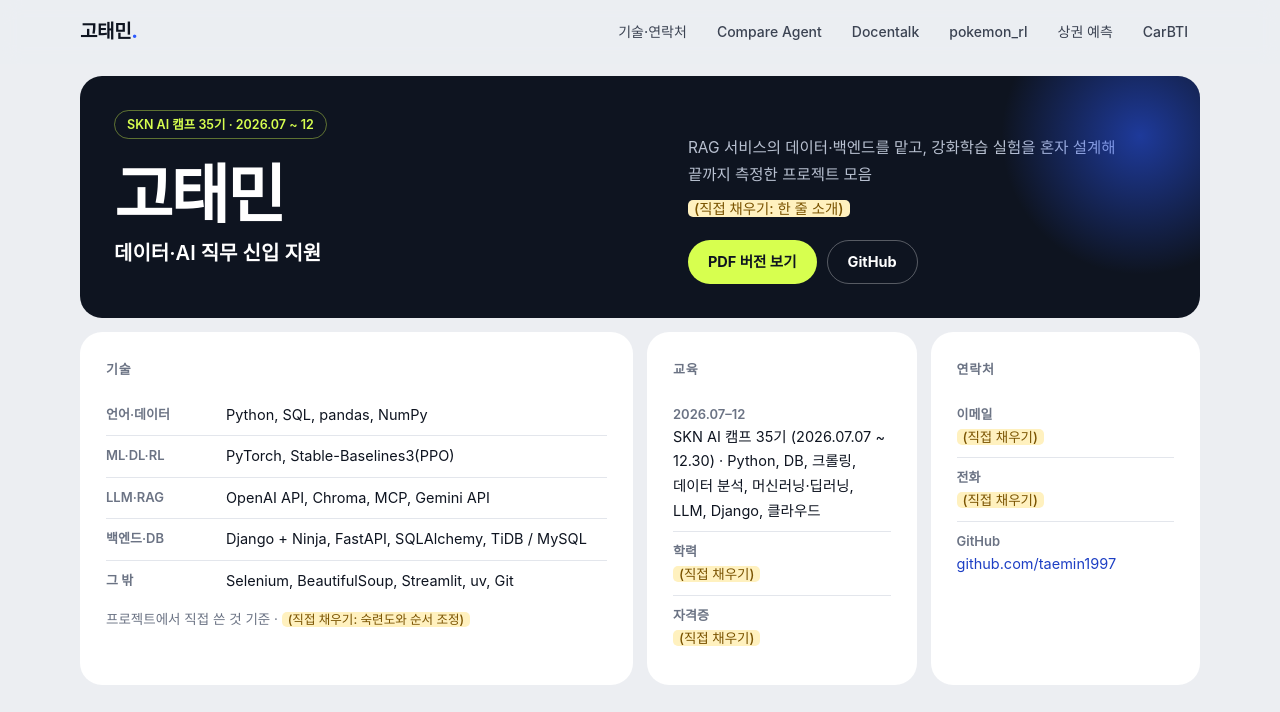
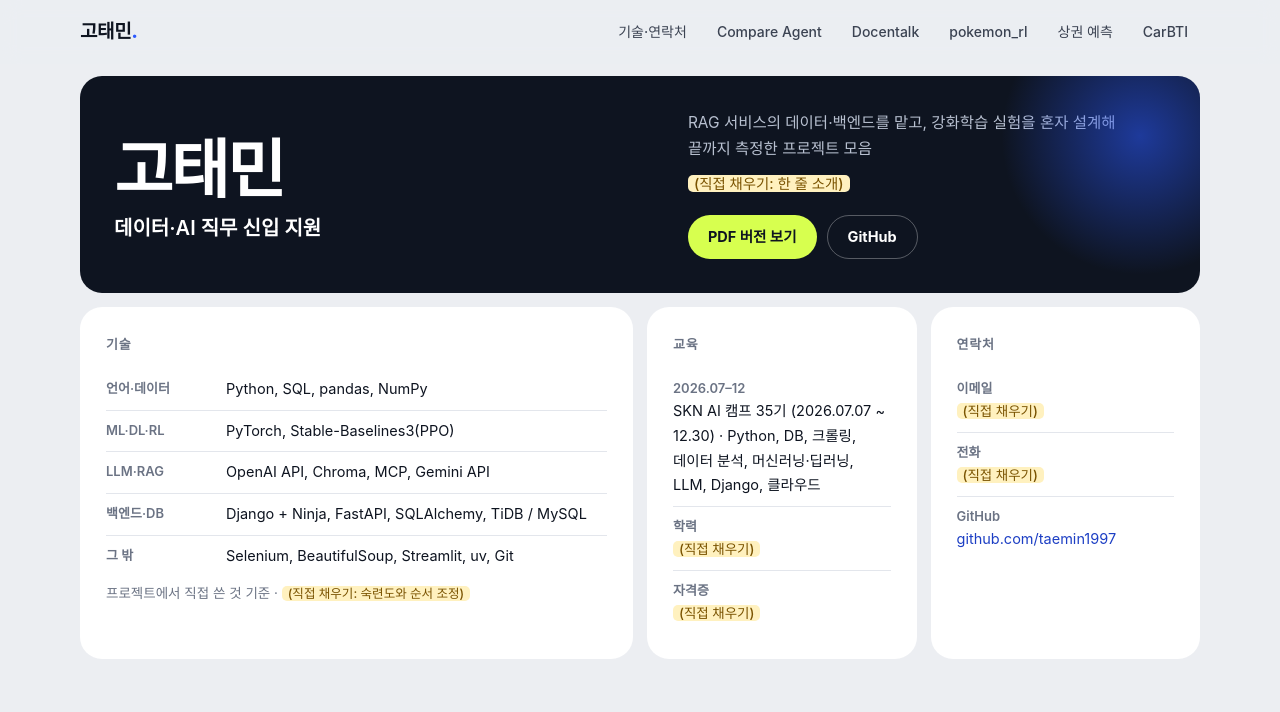
Before and after one commit to taemin1997/myPortfolio, a plain HTML site: page index.html in a window 1280 px wide. Shown: the top 712 px of the page. Drawn offline with Linux system fonts and the light colour scheme; a web font is replaced by a local one.

Commit message:
이름 칸의 캠프 기간 표시 제거
Co-Authored-By: Claude Opus 5.5 <noreply@anthropic.com>

```diff
--- a/app.js
+++ b/app.js
@@ -81,7 +81,6 @@
   const hero = `
     <div class="tile hero wide span-4">
       <div class="hero-left">
-        <div class="hero-top"><span class="pill">${P.org}</span></div>
         <h1>${P.name}</h1>
         <p class="hero-role">${P.role}</p>
       </div>
--- a/style.css
+++ b/style.css
@@ -78,7 +78,7 @@ a.tile.story { display: flex; flex-direction: column; gap: 16px; border-top: 6px
 .story-more { display: inline-block; margin-top: 6px; font-size: 13px; font-weight: 700; color: var(--pc); }
 .story-fig { background: var(--pc-soft); border-radius: 14px; padding: 12px; }
 .hero.wide { display: grid; grid-template-columns: 1.1fr 1fr; gap: 8px 48px; align-items: end; }
-.hero.wide .hero-left h1 { margin-top: 22px; }
+.hero.wide .hero-left h1 { margin-top: 0; }
 .hero.wide .hero-right .hero-actions { margin-top: 18px; padding-top: 0; }
 @media (max-width: 1000px) { .hero.wide { grid-template-columns: 1fr; } }
 
```
